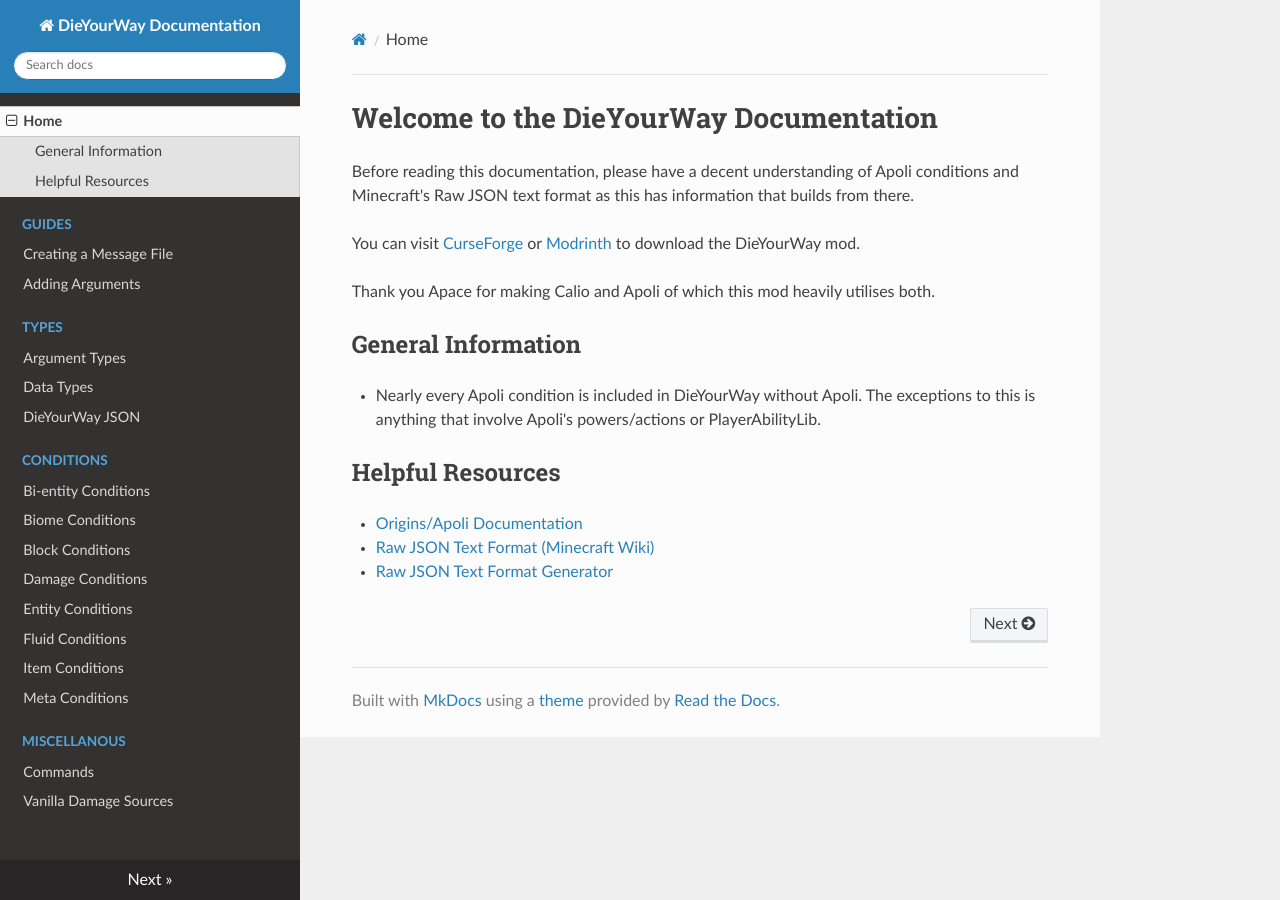
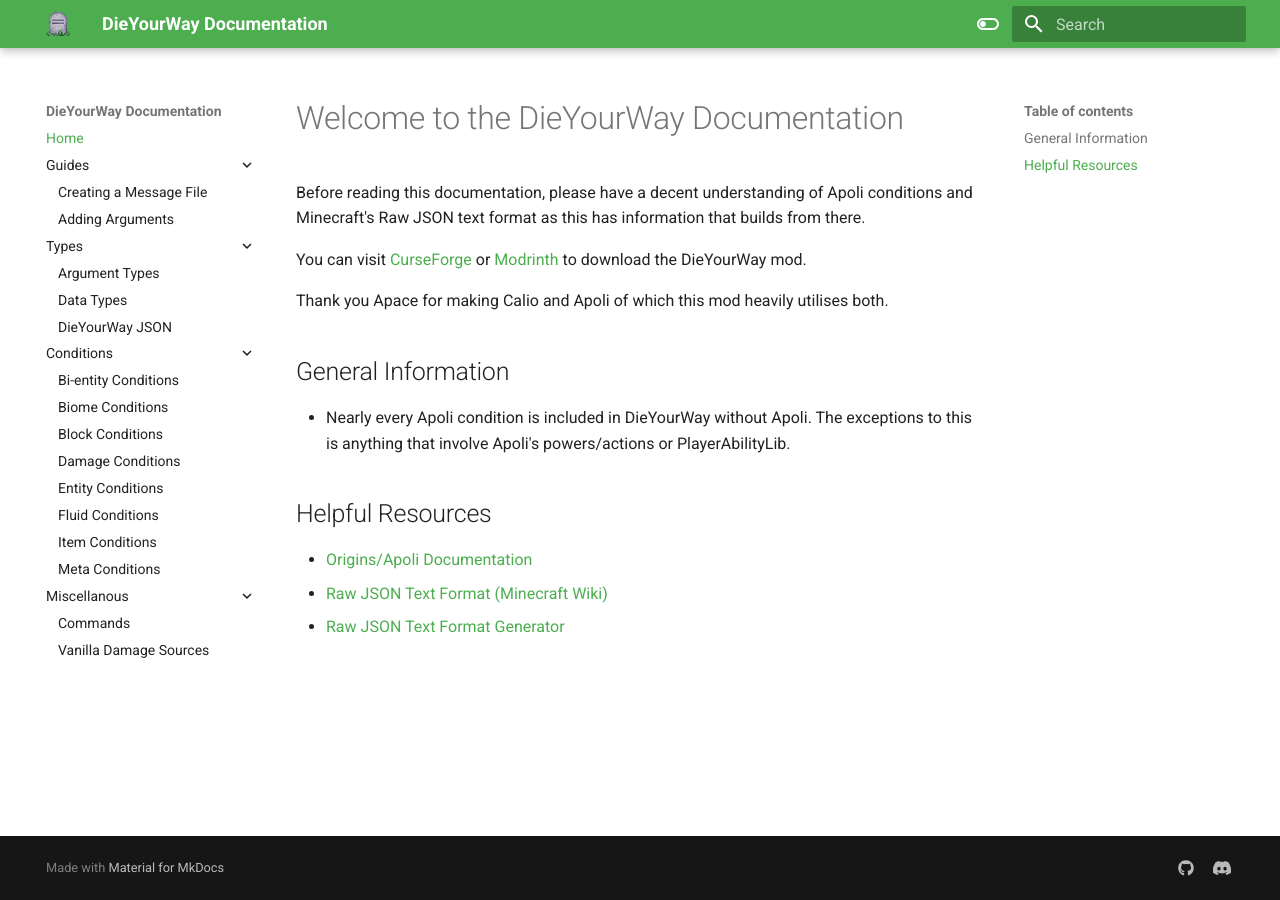
Before and after one commit to MerchantPug/dieyourway-docs, an MkDocs documentation site: the page built from docs/index.md, in a window 1280 px wide. Built offline with MkDocs 1.6.1 and Material for MkDocs 9.7.7, drawn with Linux system fonts in a browser that asks for light colours; nearby versions of some CDN libraries.

Commit message:
Change docs theme

```diff
--- a/.readthedocs.yaml
+++ b/.readthedocs.yaml
@@ -7,3 +7,7 @@
 
 mkdocs:
   configuration: mkdocs.yml
+
+python:
+  install:
+    - requirements: requirements.txt
--- a/mkdocs.yml
+++ b/mkdocs.yml
@@ -1,4 +1,5 @@
 site_name: DieYourWay Documentation
+site_url: https://dieyourway.readthedocs.io
 nav:
   - Home: index.md
   - Guides:
@@ -20,5 +21,42 @@
   - Miscellanous:
     - Commands: misc/commands.md
     - Vanilla Damage Sources: https://origins.readthedocs.io/en/latest/misc/extras/damage_source_names/
-theme: readthedocs
-separator: '_'
+theme:
+  name: material
+  features:
+    - content.code.annotate
+    - navigation.expand
+  palette:
+    - media: "(prefers-color-scheme: light)"
+      scheme: default
+      primary: green
+      accent: light-green
+      toggle:
+        icon: material/toggle-switch-off-outline
+        name: Switch to dark mode
+    - media: "(prefers-color-scheme: dark)"
+      scheme: slate
+      primary: green
+      accent: light-green
+      toggle:
+        icon: material/toggle-switch
+        name: Switch to light mode
+  logo: images/logo.png
+  favicon: images/logo.png
+extra:
+    social:
+      - icon: fontawesome/brands/github
+        link: https://github.com/MerchantPug/apugli
+        name: Apugli GitHub
+      - icon: fontawesome/brands/discord
+        link: https://discord.gg/UBfEjsANNz
+        name: Pug's Modzone Discord
+markdown_extensions:
+    - toc:
+        separator: "_"
+    - pymdownx.highlight:
+        anchor_linenums: true
+    - admonition
+    - pymdownx.inlinehilite
+    - pymdownx.snippets
+    - pymdownx.superfences
--- /dev/null
+++ b/requirements.txt
@@ -0,0 +1 @@
+mkdocs-material
```
Also changed, not shown: docs/images/logo.png (added).
